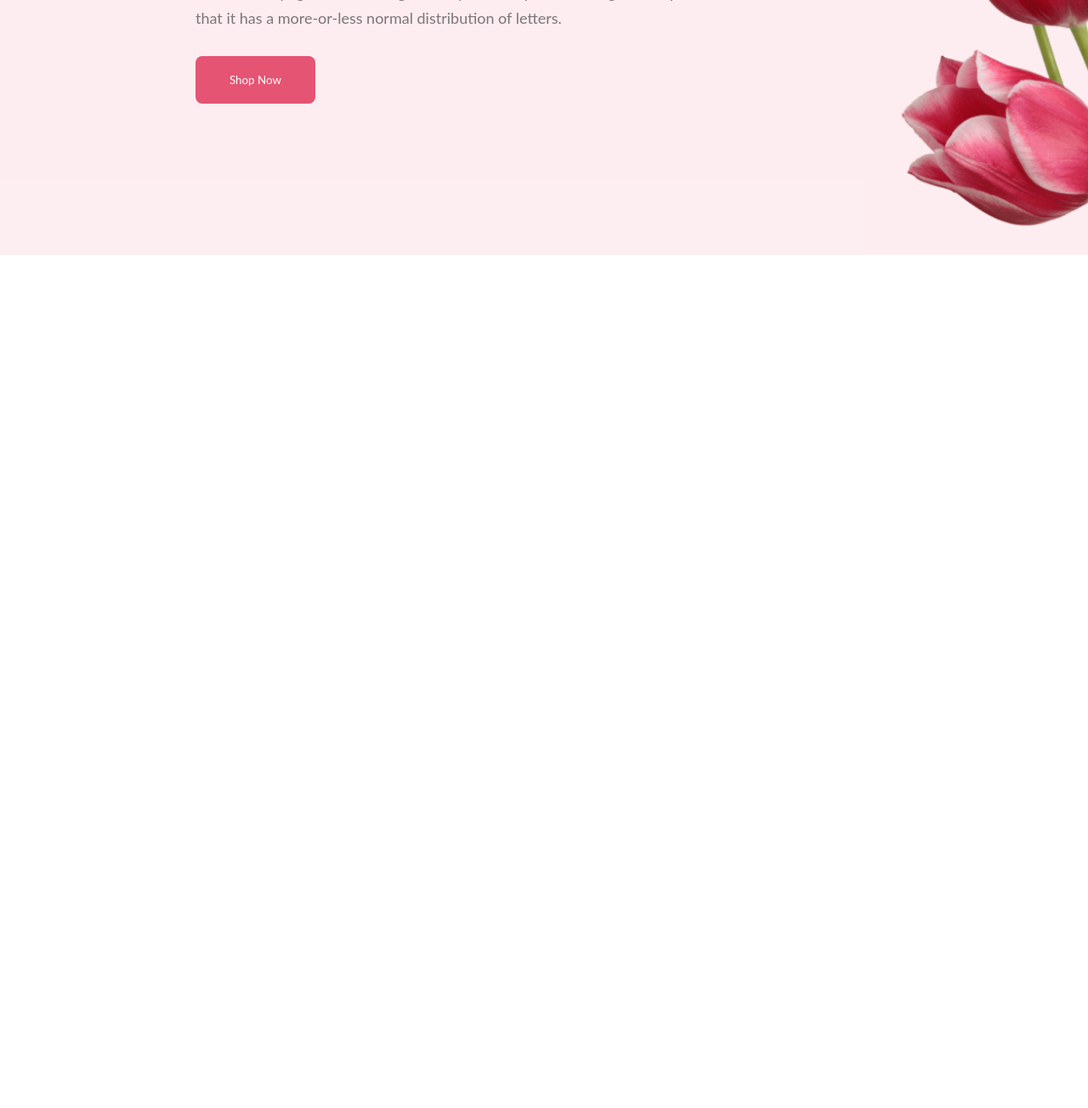
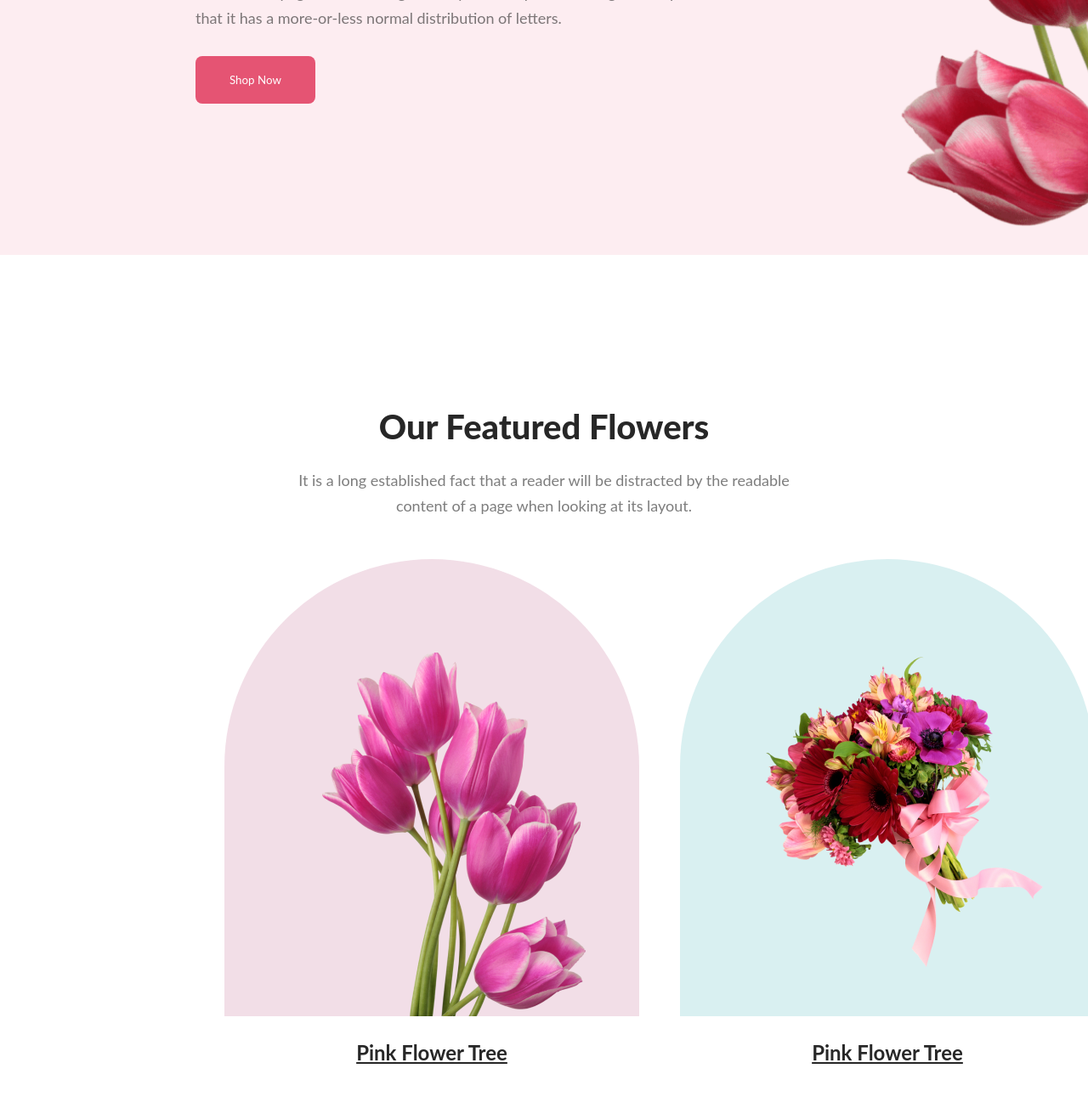
Before and after one commit to kh1839/First-assignment, a plain HTML site: page index.html in a window 1280 px wide. Shown: the part 550-1854 px from the top of the page at 85% size. Before the commit the page ends 850 px from the top, so only its background shows below. Drawn offline with Linux system fonts and the light colour scheme.

Commit message:
2nd part done

```diff
--- a/index.html
+++ b/index.html
@@ -1,17 +1,21 @@
 <!DOCTYPE html>
 <html lang="en">
+
 <head>
     <meta charset="UTF-8">
     <meta name="viewport" content="width=device-width, initial-scale=1.0">
     <title>First Assignment</title>
     <link rel="stylesheet" href="style.css">
 </head>
+
 <body>
     <header>
         <div class="first-part">
             <div class="writing-part">
                 <h1 class="title1">Let's make beautiful flowers a part of your life.</h1>
-                <p class="pera1">It is a long established fact that a reader will be distracted by the readable content of a page when looking at its layout. The point of using Lorem Ipsum is that it has a more-or-less normal distribution of letters.</p>
+                <p class="pera1">It is a long established fact that a reader will be distracted by the readable content
+                    of a page when looking at its layout. The point of using Lorem Ipsum is that it has a more-or-less
+                    normal distribution of letters.</p>
                 <button class="btn">Shop Now</button>
             </div>
             <div>
@@ -20,10 +24,33 @@
         </div>
     </header>
     <main>
+       <section class="section1">
+        <div class="text2">
+            <h2 class="text2-head">Our Featured Flowers</h2>
+            <p class="text2-pera">It is a long established fact that a reader will be distracted by the readable content of a page when looking at its layout.</p>
+        </div>
+        <div class="photos">
+            <div class="photo">
+                <div class="img3"><img class="photo1" src="Flower Asset/pngwing 6.png" alt=""></div>
+                <p class="pera2">Pink Flower Tree</p>
+            </div>
+            <div class="photo">
+                <div class="img3 img4"><img class="photo2" src="Flower Asset/pngwing 5.png" alt=""></div>
+                <p class="pera2">Pink Flower Tree</p>
+            </div>
+            <div class="photo">
+                <div class="img3 img5"><img class="photo3" src="Flower Asset/pngwing 7.png" alt=""></div>
+                <p class="pera2">Pink Flower Tree</p>
+            </div>
+        </div>
+       </section>
+       <section class="section2">
 
+       </section>
     </main>
     <footer>
 
     </footer>
 </body>
+
 </html>
--- a/style.css
+++ b/style.css
@@ -1,9 +1,10 @@
-*{
+* {
     padding: 0px;
     margin: 0px;
     font-family: Lato;
 }
-.first-part{
+
+.first-part {
     width: 1920px;
     height: 850px;
     background-color: rgba(229, 84, 115, 0.1);
@@ -16,24 +17,28 @@ height: 850px;
     justify-content: space-between;
 
 }
-.image10{
+
+.image10 {
     width: 650px;
     padding-right: 240px;
 }
-.writing-part{
+
+.writing-part {
 
     padding-left: 230px;
     width: 700px;
 
 }
-.title1{
+
+.title1 {
     color: #272727;
 
     font-size: 80px;
     font-weight: 800;
     padding-bottom: 30px;
 }
-.pera1{
+
+.pera1 {
     color: rgba(39, 39, 39, 0.60);
     font-size: 18px;
     font-weight: 400;
@@ -41,10 +46,96 @@ line-height: 30px;
     width: 630px;
     padding-bottom: 30px;
 }
-.btn{
+
+.btn {
     padding: 20px 40px;
     background-color: #E55473;
     color: white;
     border-style: none;
     border-radius: 8px;
 }
+
+.text2 {
+    text-align: center;
+    padding-top: 178px;
+}
+
+.text2-head {
+    color: #272727;
+    font-size: 40px;
+    font-weight: 800;
+}
+
+.text2-pera {
+    color: rgba(39, 39, 39, 0.60);
+    width: 594px;
+    margin: auto;
+    font-size: 18px;
+    font-weight: 400;
+    line-height: 30px;
+    padding-top: 24px;
+}
+
+.photos {
+    display: flex;
+    justify-content: space-around;
+    align-items: center;
+    padding: 48px 240px;
+    color: #272727;
+    font-size: 24px;
+    font-weight: 700;
+    line-height: 35px;
+
+
+}
+
+.img3 {
+    width: 464px;
+    height: 538px;
+    border-radius: 300px 300px 0px 0px;
+    background-color: rgba(167, 33, 98, 0.15);
+    padding-right: 24px;
+}
+
+.img4 {
+    background-color: rgba(5, 151, 160, 0.15);
+}
+
+.img5 {
+    background-color: rgba(71, 125, 17, 0.15);
+}
+
+.photo1 {
+    width: 310px;
+    height: 428px;
+    padding-left: 76px;
+    padding-top: 110px;
+
+}
+
+.photo {
+    text-align: center;
+    text-decoration: underline;
+    padding: 0px 24px;
+}
+
+.photo2 {
+    width: 370px;
+    height: 370px;
+    padding-left: 76px;
+    padding-top: 110px;
+}
+
+.photo3 {
+    width: 314px;
+    height: 471px;
+    padding-left: 76px;
+    padding-top: 66px;
+}
+
+.section1 {
+    max-width: 1950px;
+}
+.pera2{
+    padding-top: 25px;
+}
```
Lines whose indentation alone changed are shown as unchanged.
